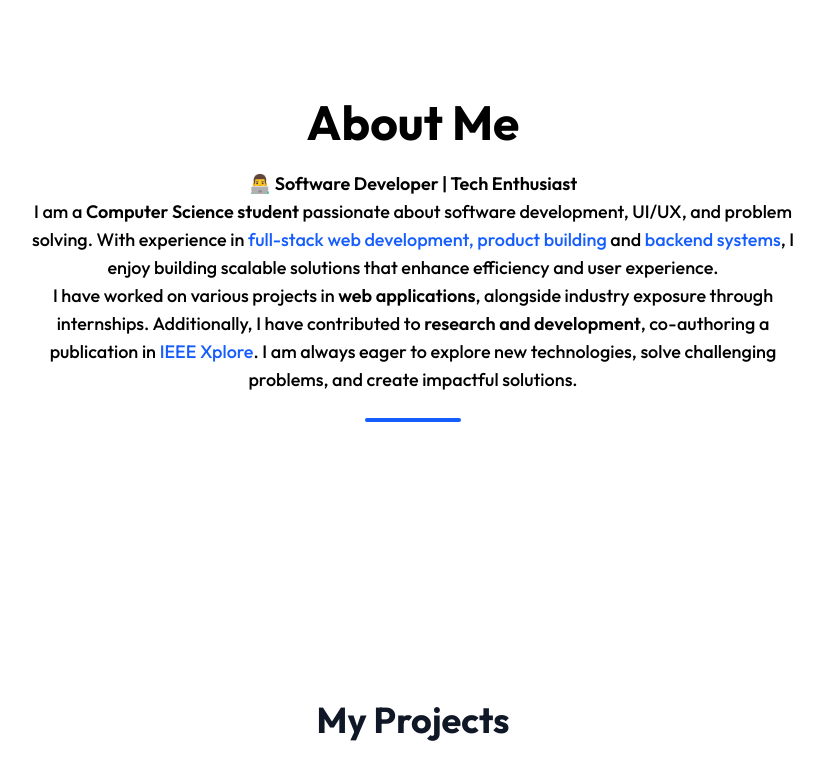
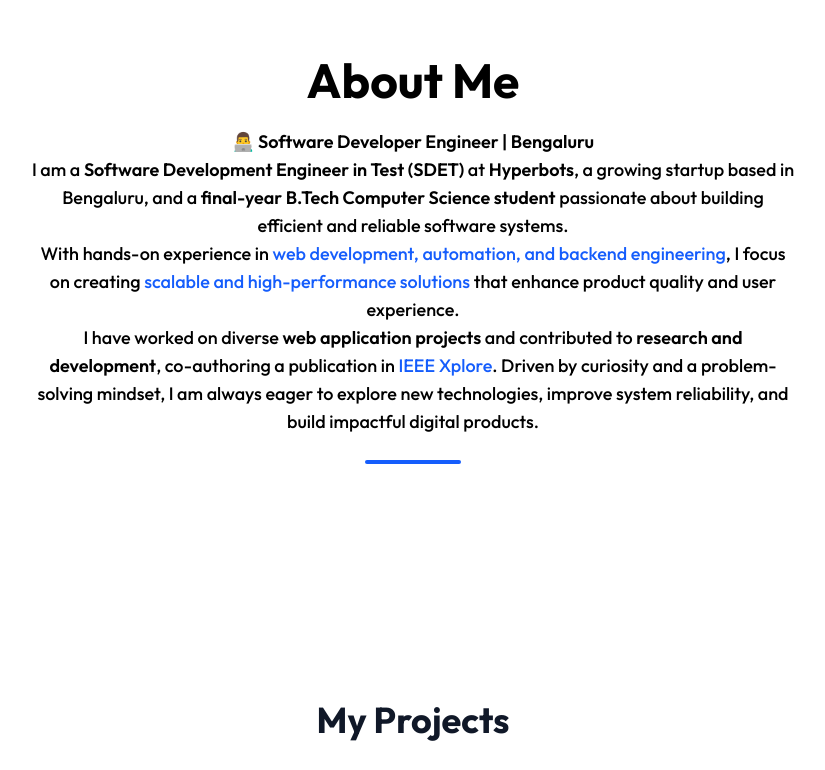
Before and after one commit to AnshCinematic/My-Portfolio, a Next.js app: page / in a window 1280 px wide. Shown: the part 940-1710 px from the top of the page, without its empty margins (227-1052 px from the left). Built offline with nearby package versions, Linux system fonts and the light colour scheme.

Commit message:
Revise About Me section in About.jsx
Updated the About Me section to reflect current role and education.

```diff
--- a/components/About.jsx
+++ b/components/About.jsx
@@ -14,18 +14,14 @@ const About = () => {
 
         {/* Description with darker contrast */}
         <p className="text-lg text-gray-600leading-relaxed font-medium">
-          👨‍💻 <span className="font-semibold">Software Developer | Tech Enthusiast</span>
+          👨‍💻 <span className="font-semibold">Software Developer Engineer | Bengaluru</span>
           <br />
-          I am a <span className="font-semibold">Computer Science student</span> passionate about
-          software development, UI/UX, and problem solving. With experience in
-          <span className="text-blue-600 font-medium"> full-stack web development, product building </span> and
-          <span className="text-blue-600 font-medium"> backend systems</span>, I enjoy building
-          scalable solutions that enhance efficiency and user experience.
+          I am a <span className="font-semibold">Software Development Engineer in Test (SDET)</span> at <span className="font-semibold">Hyperbots</span>, a growing startup based in Bengaluru, and a <span className="font-semibold">final-year B.Tech Computer Science student</span> passionate about building efficient and reliable software systems.
           <br />
-          I have worked on various projects in <span className="font-semibold">web applications</span>, alongside industry exposure through internships. Additionally,
-          I have contributed to <span className="font-semibold">research and development</span>, co-authoring
-          a publication in <span className="text-blue-600 font-medium">IEEE Xplore</span>. I am always eager
-          to explore new technologies, solve challenging problems, and create impactful solutions.
+          With hands-on experience in <span className="text-blue-600 font-medium">web development, automation, and backend engineering</span>, I focus on creating <span className="text-blue-600 font-medium">scalable and high-performance solutions</span> that enhance product quality and user experience.
+          <br />
+          I have worked on diverse <span className="font-semibold">web application projects</span> and contributed to <span className="font-semibold">research and development</span>, co-authoring a publication in <span className="text-blue-600 font-medium">IEEE Xplore</span>.
+          Driven by curiosity and a problem-solving mindset, I am always eager to explore new technologies, improve system reliability, and build impactful digital products.
         </p>
 
         {/* Decorative Divider */}
```
